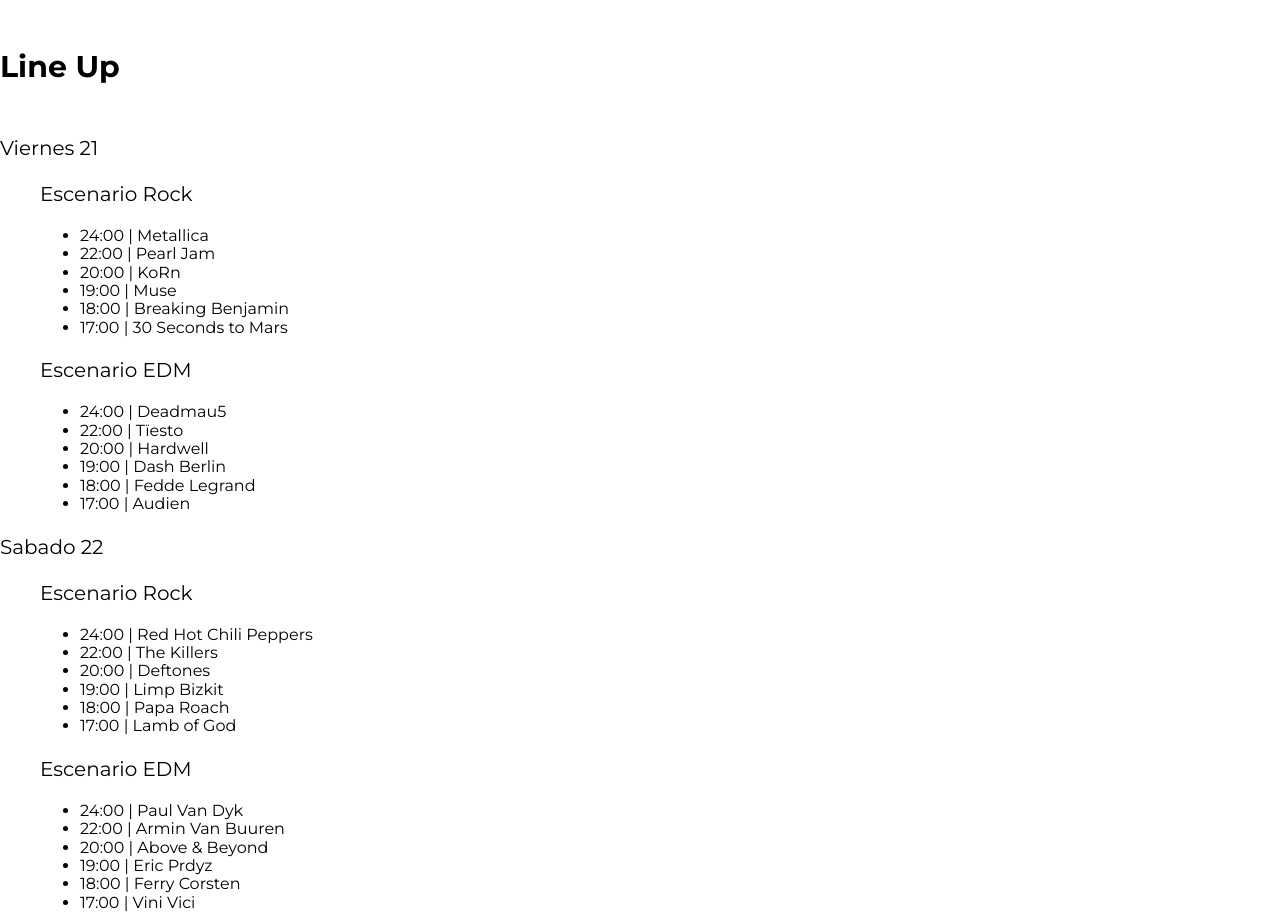
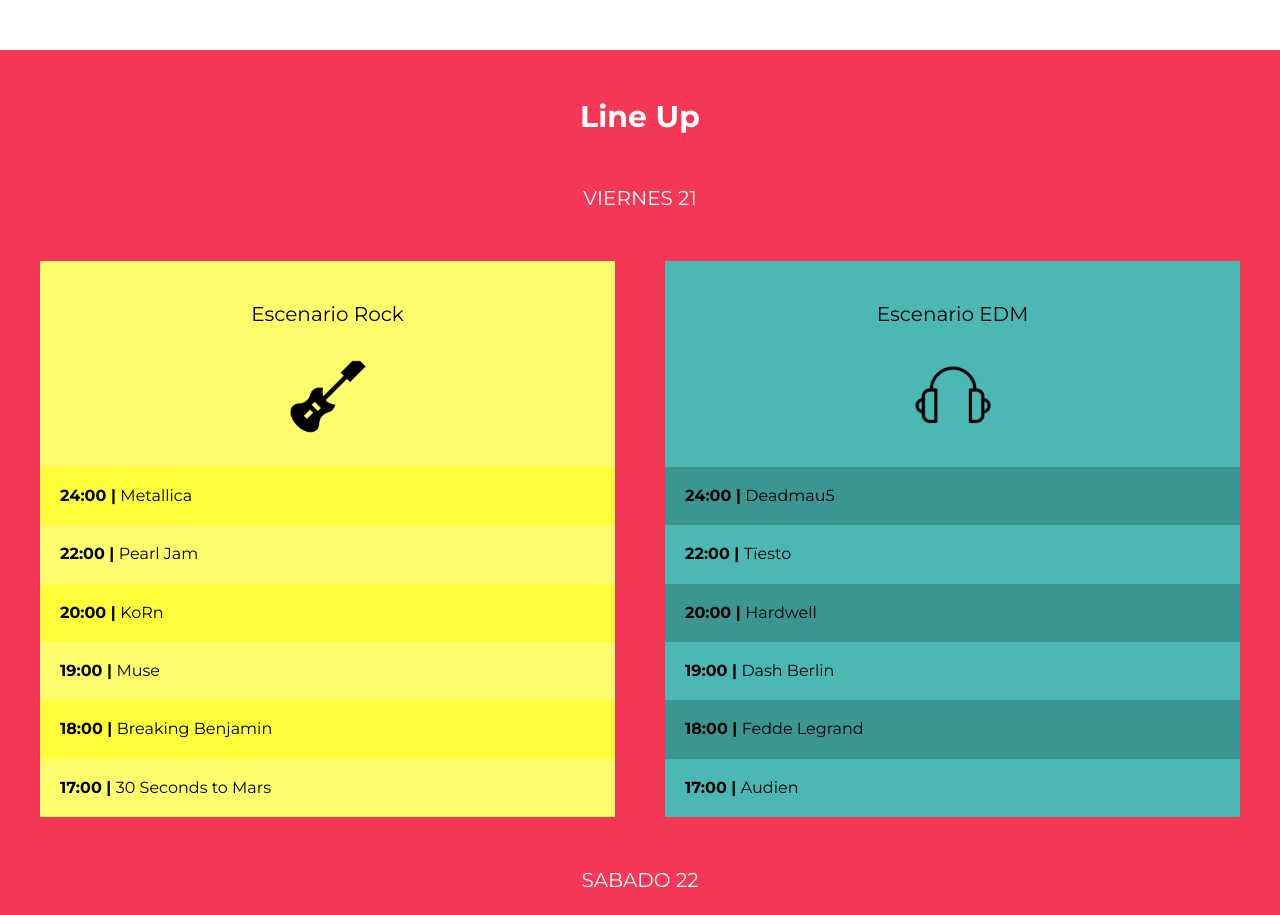
Before and after one commit to JohanaFernandezHernandez/festival, a website: page index.html in a window 1280 px wide. Shown: the part 1019-1934 px from the top of the page. Drawn offline with Linux system fonts and the light colour scheme.

Commit message:
terminacion de lineup

```diff
--- a/src/scss/base/_mixins.scss
+++ b/src/scss/base/_mixins.scss
@@ -35,3 +35,9 @@
     grid-template-columns: repeat($columnas,1fr);
     gap: $espaciado;
 }
+
+@mixin resetear-lista{
+  padding: 0;
+  margin: 0;
+  list-style: none;
+}
--- a/src/scss/layout/_index.scss
+++ b/src/scss/layout/_index.scss
@@ -1,3 +1,4 @@
 @forward 'header';
 @forward 'video';
 @forward 'festival';
+@forward 'lineup';
--- /dev/null
+++ b/src/scss/layout/_lineup.scss
@@ -0,0 +1,84 @@
+@use 'base/variables' as v;
+@use 'base/mixins' as m;
+
+.lineup {
+    background-color: v.$rosa;
+    padding: 5rem 0;
+
+    h3, p {
+        text-align: center;
+        color: v.$blanco;
+    }
+
+    .dia {
+        text-transform: uppercase;
+        margin: 5rem 0;
+
+    }
+}
+
+.escenrios-contenedor {
+    @include m.tablet{
+        @include m.grid (2, 5rem)
+    }
+
+    p{
+        color: v.$negro;
+    }
+
+    .escenario{
+        padding-top: 2rem;
+
+}}
+
+.nombre-escenario{
+    &:after {
+        content: '';
+        display: block;
+        width: 20rem;
+        height: 10rem;
+        background-size: 15rem;
+        background-repeat: no-repeat;
+        background-position: center center;
+        margin: 2rem auto 0 auto;
+    }
+
+}
+
+.edm .nombre-escenario:after{
+    background-image: url(../img/icono_edm.png);
+}
+
+.rock .nombre-escenario:after{
+    background-image: url(../img/icono_rock.png);
+
+}
+
+.calendario{
+    @include m.resetear-lista;
+    li {
+        padding: 2rem;
+        font-weight: 700;
+    }
+    span {
+        font-weight: 400;
+    }
+}
+
+
+
+.bg-amarillo {
+    background-color: v.$amarillo;
+
+    li:nth-child(odd){
+        background-color: darken(v.$amarillo, 10%);
+    }
+}
+
+.bg-verde{
+    background-color: v.$verde;
+
+    li:nth-child(odd){
+        background-color: darken(v.$verde, 10%);
+    }
+}
```
Also changed, not shown: build/css/app.css.
